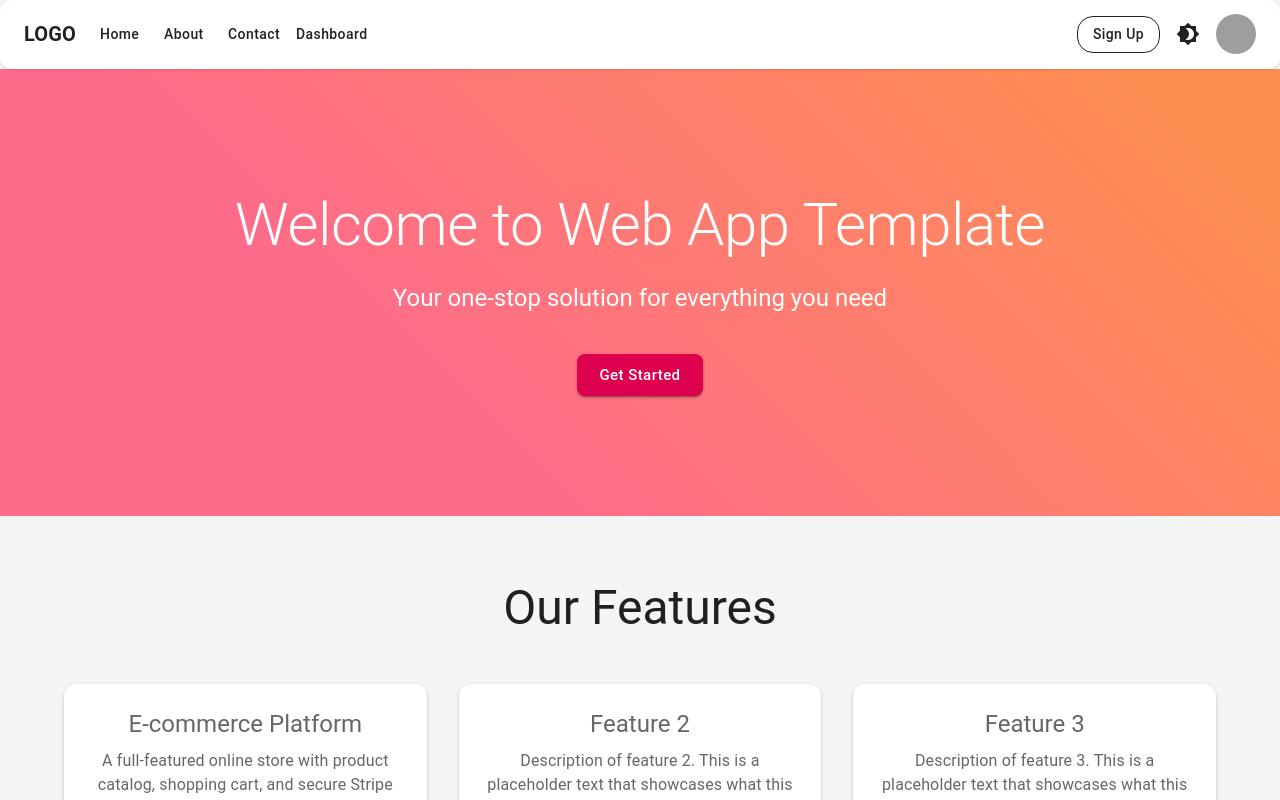
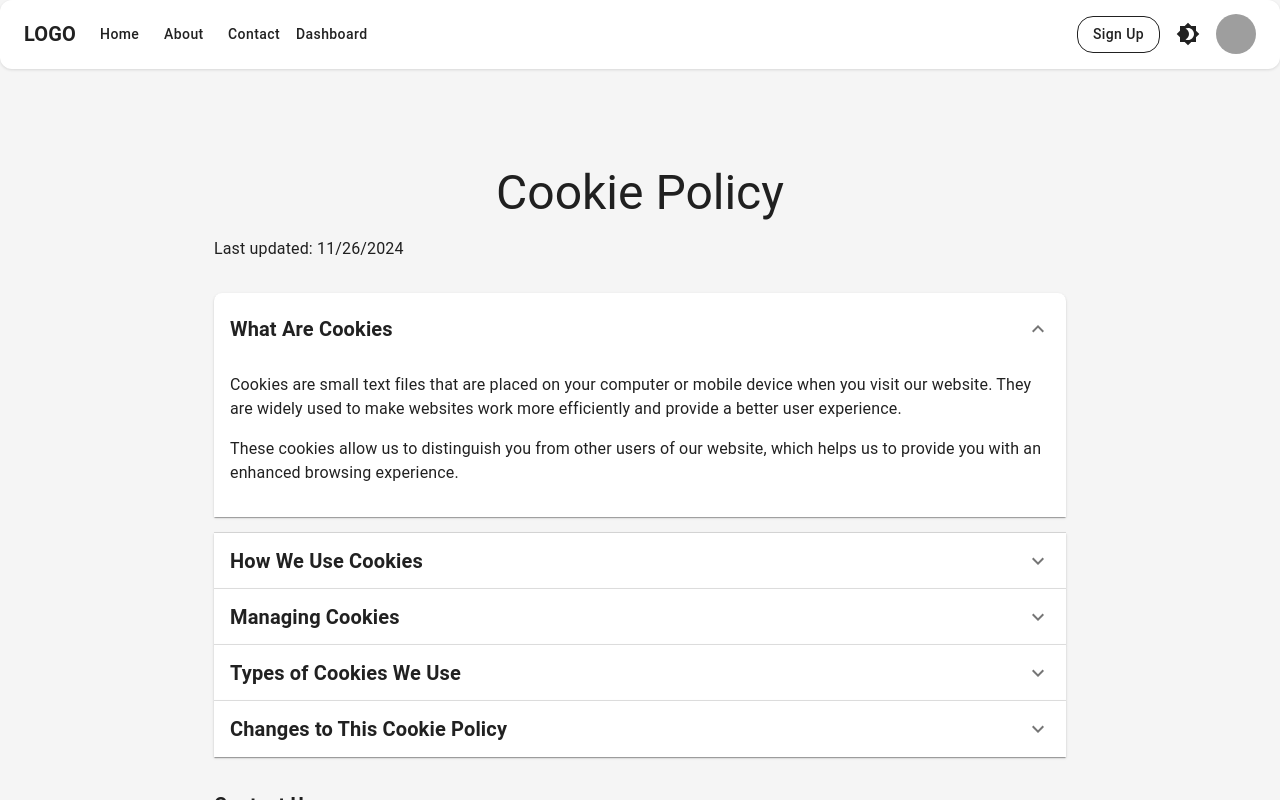
Before and after one commit to timone019/web-app-template, a React (Create React App) app: page /cookie in a window 1280 px wide. Before the commit this address led to /. Shown: the top 800 px of the page. Built offline with nearby package versions, Linux system fonts and the light colour scheme; grey boxes are pictures that could not be loaded.

Commit message:
footer: built out cookie policy

```diff
--- a/src/App.tsx
+++ b/src/App.tsx
@@ -23,6 +23,7 @@ import Resources from './pages/Resources';
 import Roadmap from './pages/Roadmap';
 import Privacy from './pages/Privacy';
 import Terms from './pages/Terms';
+import Cookie from './pages/Cookie';
 
 const App = () => {
   return (
@@ -174,6 +175,17 @@ const AppContent = () => {
                 </Box>
               }
             />
+            <Route
+              path="/cookie"
+              element={
+                <Box sx={{ display: 'flex', flexDirection: 'column', minHeight: '100vh' }}>
+                  <Box sx={{ flex: 1, mt: 8 }}>
+                    <Cookie />
+                  </Box>
+                  <Footer />
+                </Box>
+              }
+            />
             <Route path="*" element={<Navigate to="/" replace />} />
           </Routes>
         </Box>
--- a/src/components/Footer.tsx
+++ b/src/components/Footer.tsx
@@ -27,7 +27,7 @@ const Footer: React.FC = () => {
     legal: [
       { name: 'Privacy Policy', path: '/privacy' },
       { name: 'Terms of Service', path: '/terms' },
-      { name: 'Cookie Policy', href: '#' },
+      { name: 'Cookie Policy', path: '/cookie' },
       { name: 'Security', href: '#' },
     ],
   };
--- /dev/null
+++ b/src/pages/Cookie.tsx
@@ -0,0 +1,143 @@
+import React from 'react';
+import {
+  Box,
+  Container,
+  Typography,
+  Accordion,
+  AccordionSummary,
+  AccordionDetails,
+  Link,
+} from '@mui/material';
+import ExpandMoreIcon from '@mui/icons-material/ExpandMore';
+
+const Cookie = () => {
+  return (
+    <Container maxWidth="md">
+      <Box sx={{ my: 4 }}>
+        <Typography variant="h3" component="h1" gutterBottom align="center">
+          Cookie Policy
+        </Typography>
+
+        <Typography paragraph sx={{ mb: 4 }}>
+          Last updated: {new Date().toLocaleDateString()}
+        </Typography>
+
+        <Accordion defaultExpanded>
+          <AccordionSummary expandIcon={<ExpandMoreIcon />}>
+            <Typography variant="h6">What Are Cookies</Typography>
+          </AccordionSummary>
+          <AccordionDetails>
+            <Typography paragraph>
+              Cookies are small text files that are placed on your computer or mobile device when you visit our website.
+              They are widely used to make websites work more efficiently and provide a better user experience.
+            </Typography>
+            <Typography paragraph>
+              These cookies allow us to distinguish you from other users of our website, which helps us to provide
+              you with an enhanced browsing experience.
+            </Typography>
+          </AccordionDetails>
+        </Accordion>
+
+        <Accordion>
+          <AccordionSummary expandIcon={<ExpandMoreIcon />}>
+            <Typography variant="h6">How We Use Cookies</Typography>
+          </AccordionSummary>
+          <AccordionDetails>
+            <Typography paragraph>
+              We use different types of cookies for various purposes:
+            </Typography>
+            <Typography component="div">
+              <ul>
+                <li>
+                  <strong>Essential Cookies:</strong> Required for the website to function properly. They enable basic
+                  functions like page navigation and access to secure areas of the website.
+                </li>
+                <li>
+                  <strong>Performance Cookies:</strong> Help us understand how visitors interact with our website by
+                  collecting and reporting information anonymously.
+                </li>
+                <li>
+                  <strong>Functionality Cookies:</strong> Allow the website to remember choices you make (such as your
+                  username, language, or region) and provide enhanced features.
+                </li>
+                <li>
+                  <strong>Targeting Cookies:</strong> These cookies may be set through our site by our advertising
+                  partners to build a profile of your interests and show you relevant ads on other sites.
+                </li>
+              </ul>
+            </Typography>
+          </AccordionDetails>
+        </Accordion>
+
+        <Accordion>
+          <AccordionSummary expandIcon={<ExpandMoreIcon />}>
+            <Typography variant="h6">Managing Cookies</Typography>
+          </AccordionSummary>
+          <AccordionDetails>
+            <Typography paragraph>
+              Most web browsers allow you to control cookies through their settings preferences. However, limiting
+              cookies may impact your experience of the site and the services we are able to offer.
+            </Typography>
+            <Typography paragraph>
+              You can set your browser to refuse all or some browser cookies, or to alert you when websites set or
+              access cookies. If you disable or refuse cookies, please note that some parts of this website may
+              become inaccessible or not function properly.
+            </Typography>
+          </AccordionDetails>
+        </Accordion>
+
+        <Accordion>
+          <AccordionSummary expandIcon={<ExpandMoreIcon />}>
+            <Typography variant="h6">Types of Cookies We Use</Typography>
+          </AccordionSummary>
+          <AccordionDetails>
+            <Typography component="div">
+              <ul>
+                <li>
+                  <strong>Session Cookies:</strong> These are temporary cookies that expire when you close your browser.
+                </li>
+                <li>
+                  <strong>Persistent Cookies:</strong> These remain on your device until they expire or you delete them.
+                </li>
+                <li>
+                  <strong>First-party Cookies:</strong> Set by our website directly.
+                </li>
+                <li>
+                  <strong>Third-party Cookies:</strong> Set by third-party services we use, such as analytics or advertising.
+                </li>
+              </ul>
+            </Typography>
+          </AccordionDetails>
+        </Accordion>
+
+        <Accordion>
+          <AccordionSummary expandIcon={<ExpandMoreIcon />}>
+            <Typography variant="h6">Changes to This Cookie Policy</Typography>
+          </AccordionSummary>
+          <AccordionDetails>
+            <Typography paragraph>
+              We may update our Cookie Policy from time to time. We will notify you of any changes by posting the new
+              Cookie Policy on this page and updating the "Last updated" date at the top of this policy.
+            </Typography>
+            <Typography paragraph>
+              You are advised to review this Cookie Policy periodically for any changes. Changes to this Cookie Policy
+              are effective when they are posted on this page.
+            </Typography>
+          </AccordionDetails>
+        </Accordion>
+
+        <Box sx={{ mt: 4 }}>
+          <Typography variant="h6" gutterBottom>
+            Contact Us
+          </Typography>
+          <Typography paragraph>
+            If you have any questions about our Cookie Policy, please contact us at:{' '}
+            <Link href="mailto:privacy@example.com">privacy@example.com</Link>
+          </Typography>
+        </Box>
+      </Box>
+    </Container>
+  );
+};
+
+export default Cookie;
```
